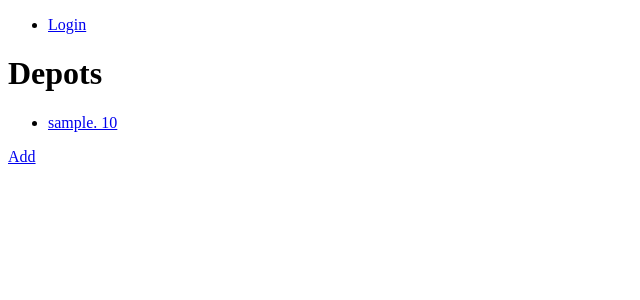
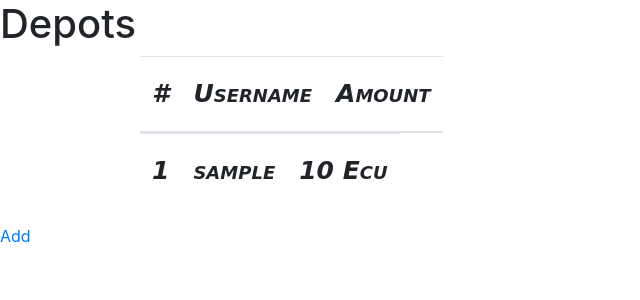
Before and after one commit to Arthurhiller/Backstreetboys2, a PHP site: template src/View/Depot/index.html.twig in a window 1280 px wide. Shown: the top 300 px of the page, without its empty margins (0-640 px from the left). Run offline with PHP 8.4, Linux system fonts and the light colour scheme; the template is opened without the code that fills it: most values are stand-ins (such as "Sample title", 1, 10 or a date in 2020); some libraries are stand-ins or nearby versions.

Commit message:
ajout tableau

```diff
--- a/src/View/Depot/index.html.twig
+++ b/src/View/Depot/index.html.twig
@@ -4,7 +4,21 @@
     <h1>Depots</h1>
     <ul>
         {% for depot in depots %}
-            <li><a href="/item/show/{{ depot.id }}">{{ depot.username }}. {{ depot.amount }}</a></li>
+            <table class="table">
+                <thead>
+                <tr>
+                    <th scope="col">#</th>
+                    <th scope="col">Username</th>
+                    <th scope="col">Amount</th>
+                </tr>
+                </thead>
+                <tbody>
+                <tr>
+                    <th scope="row">1</th>
+                    <td>{{ depot.username }}</td>
+                    <td>{{ depot.amount }} Ecu</td>
+                </tr>
+            </table>
         {% else %}
             <li>Nothing to display</li>
         {% endfor %}
--- a/src/View/Home/index.html.twig
+++ b/src/View/Home/index.html.twig
@@ -4,5 +4,5 @@
     <hr/>
 
     {{ dump(forms) }}
-    <h1>Hello Wilder !</h1>
+    <h1>Ecu Wallet !</h1>
 {% endblock %}
--- a/src/View/layout.html.twig
+++ b/src/View/layout.html.twig
@@ -10,6 +10,7 @@
     <link rel="stylesheet" href="/assets/css/style.css">
     {% block stylesheet %}{% endblock %}
     <link rel="icon" href="/assets/images/favicon.png">
+    <link rel="stylesheet" href="https://cdn.jsdelivr.net/npm/bootstrap@4.5.3/dist/css/bootstrap.min.css" integrity="sha384-TX8t27EcRE3e/ihU7zmQxVncDAy5uIKz4rEkgIXeMed4M0jlfIDPvg6uqKI2xXr2" crossorigin="anonymous">
 </head>
 <nav>
     <div class="profil collapse navbar-collapse">
```
